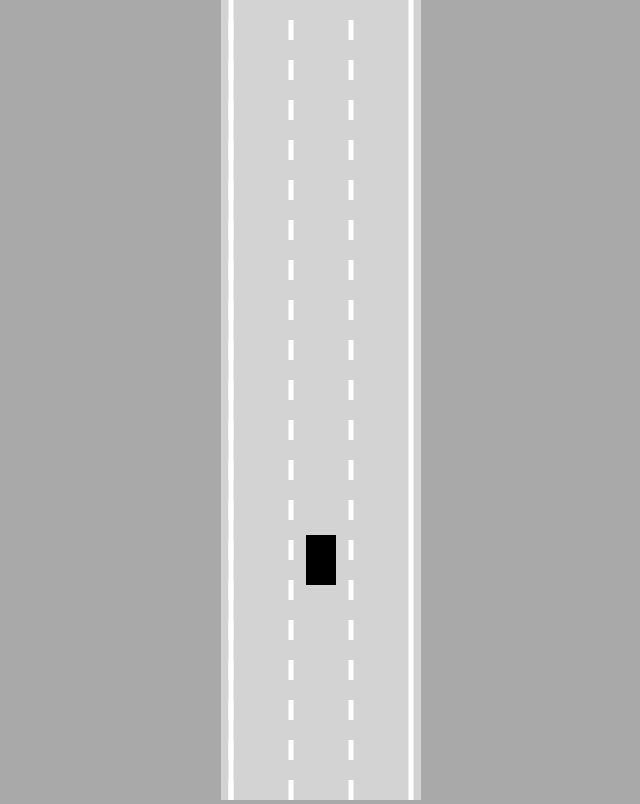
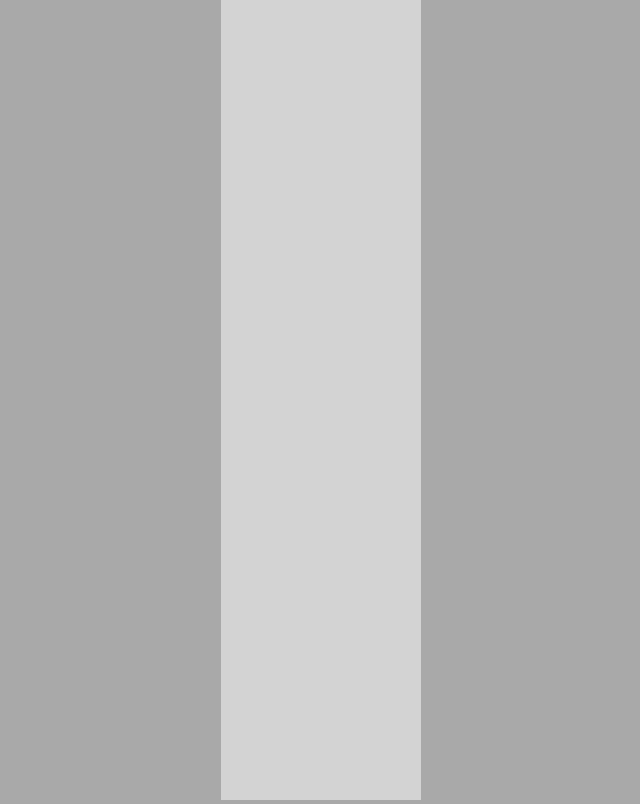
Before and after one commit to adityackr/self-driving-car, a plain HTML site: page index.html in a window 1280 px wide. Shown: the whole page, without its empty margins (319-959 px from the left). Drawn offline with Linux system fonts and the light colour scheme.

Commit message:
project setup

```diff
--- a/car.js
+++ /dev/null
@@ -1,76 +0,0 @@
-class Car {
-	constructor(x, y, width, height) {
-		this.x = x;
-		this.y = y;
-		this.width = width;
-		this.height = height;
-
-		this.speed = 0;
-		this.acceleration = 0.2;
-		this.maxSpeed = 3;
-		this.friction = 0.05;
-		this.angle = 0;
-
-		this.controls = new Controls();
-	}
-
-	update() {
-		this.#move();
-	}
-
-	#move() {
-		if (this.controls.forward) {
-			this.speed += this.acceleration;
-		}
-
-		if (this.controls.reverse) {
-			this.speed -= this.acceleration;
-		}
-
-		if (this.speed > this.maxSpeed) {
-			this.speed = this.maxSpeed;
-		}
-
-		if (this.speed < -this.maxSpeed / 2) {
-			this.speed = -this.maxSpeed / 2;
-		}
-
-		if (this.speed > 0) {
-			this.speed -= this.friction;
-		}
-
-		if (this.speed < 0) {
-			this.speed += this.friction;
-		}
-
-		if (Math.abs(this.speed) < this.friction) {
-			this.speed = 0;
-		}
-
-		if (this.speed !== 0) {
-			const flip = this.speed > 0 ? 1 : -1;
-			if (this.controls.left) {
-				this.angle += 0.03 * flip;
-			}
-
-			if (this.controls.right) {
-				this.angle -= 0.03 * flip;
-			}
-		}
-
-		this.x -= Math.sin(this.angle) * this.speed;
-		this.y -= Math.cos(this.angle) * this.speed;
-	}
-
-	draw(ctx) {
-		ctx.save();
-		ctx.translate(this.x, this.y);
-		ctx.rotate(-this.angle);
-
-		ctx.beginPath();
-		ctx.rect(-this.width / 2, -this.height / 2, this.width, this.height);
-		ctx.fill();
-
-		ctx.restore();
-	}
-}
--- a/controls.js
+++ /dev/null
@@ -1,45 +0,0 @@
-class Controls {
-	constructor() {
-		this.forward = false;
-		this.right = false;
-		this.left = false;
-		this.reverse = false;
-
-		this.#addKeyboardListeners();
-	}
-
-	#addKeyboardListeners() {
-		document.onkeydown = (event) => {
-			switch (event.key) {
-				case 'ArrowLeft':
-					this.left = true;
-					break;
-				case 'ArrowRight':
-					this.right = true;
-					break;
-				case 'ArrowUp':
-					this.forward = true;
-					break;
-				case 'ArrowDown':
-					this.reverse = true;
-					break;
-			}
-		};
-		document.onkeyup = (event) => {
-			switch (event.key) {
-				case 'ArrowLeft':
-					this.left = false;
-					break;
-				case 'ArrowRight':
-					this.right = false;
-					break;
-				case 'ArrowUp':
-					this.forward = false;
-					break;
-				case 'ArrowDown':
-					this.reverse = false;
-					break;
-			}
-		};
-	}
-}
--- a/index.html
+++ b/index.html
@@ -6,10 +6,6 @@
 		<meta name="viewport" content="width=device-width, initial-scale=1.0" />
 		<title>Self Driving Car</title>
 		<link rel="stylesheet" href="style.css" />
-		<script src="utils.js" defer></script>
-		<script src="road.js" defer></script>
-		<script src="controls.js" defer></script>
-		<script src="car.js" defer></script>
 		<script src="main.js" defer></script>
 	</head>
 	<body>
--- a/main.js
+++ b/main.js
@@ -1,23 +1,5 @@
 const canvas = document.getElementById('myCanvas');
-
+canvas.height = window.innerHeight;
 canvas.width = 200;
 
 const ctx = canvas.getContext('2d');
-
-const road = new Road(canvas.width / 2, canvas.width * 0.9);
-const car = new Car(road.getLaneCenter(1), 100, 30, 50);
-
-animate();
-
-function animate() {
-	car.update();
-	canvas.height = window.innerHeight;
-
-	ctx.save();
-	ctx.translate(0, -car.y + canvas.height * 0.7);
-
-	road.draw(ctx);
-	car.draw(ctx);
-	ctx.restore();
-	requestAnimationFrame(animate);
-}
--- a/road.js
+++ /dev/null
@@ -1,57 +0,0 @@
-class Road {
-	constructor(x, width, laneCount = 3) {
-		this.x = x;
-		this.width = width;
-		this.laneCount = laneCount;
-
-		this.left = x - width / 2;
-		this.right = x + width / 2;
-
-		const infinity = 1000000;
-		this.top = -infinity;
-		this.bottom = infinity;
-
-		const topLeft = { x: this.left, y: this.top };
-		const topRight = { x: this.right, y: this.top };
-		const bottomLeft = { x: this.left, y: this.bottom };
-		const bottomRight = { x: this.right, y: this.bottom };
-
-		this.borders = [
-			[topLeft, bottomLeft],
-			[topRight, bottomRight],
-		];
-	}
-
-	getLaneCenter(laneIndex) {
-		const laneWidth = this.width / this.laneCount;
-		return (
-			this.left +
-			laneWidth / 2 +
-			Math.min(laneIndex, this.laneCount - 1) * laneWidth
-		);
-	}
-
-	draw(ctx) {
-		ctx.lineWidth = 5;
-		ctx.strokeStyle = 'white';
-
-		for (let i = 0; i <= this.laneCount - 1; i++) {
-			const x = lerp(this.left, this.right, i / this.laneCount);
-
-			ctx.setLineDash([20, 20]);
-
-			ctx.beginPath();
-			ctx.moveTo(x, this.top);
-			ctx.lineTo(x, this.bottom);
-			ctx.stroke();
-		}
-
-		ctx.setLineDash([]);
-		this.borders.forEach((border) => {
-			ctx.beginPath();
-			ctx.moveTo(border[0].x, border[0].y);
-			ctx.lineTo(border[1].x, border[1].y);
-			ctx.stroke();
-		});
-	}
-}
--- a/utils.js
+++ /dev/null
@@ -1,3 +0,0 @@
-function lerp(A, B, t) {
-	return A + (B - A) * t;
-}
```
